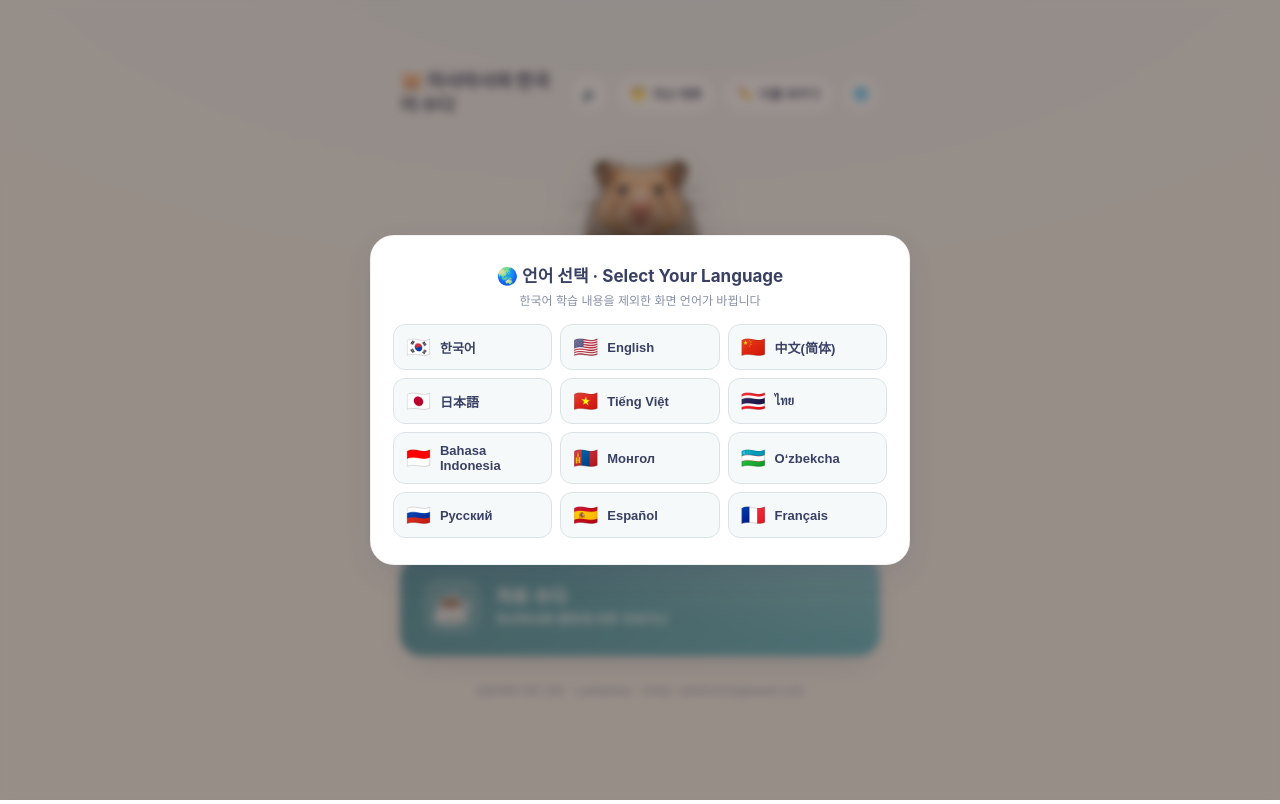
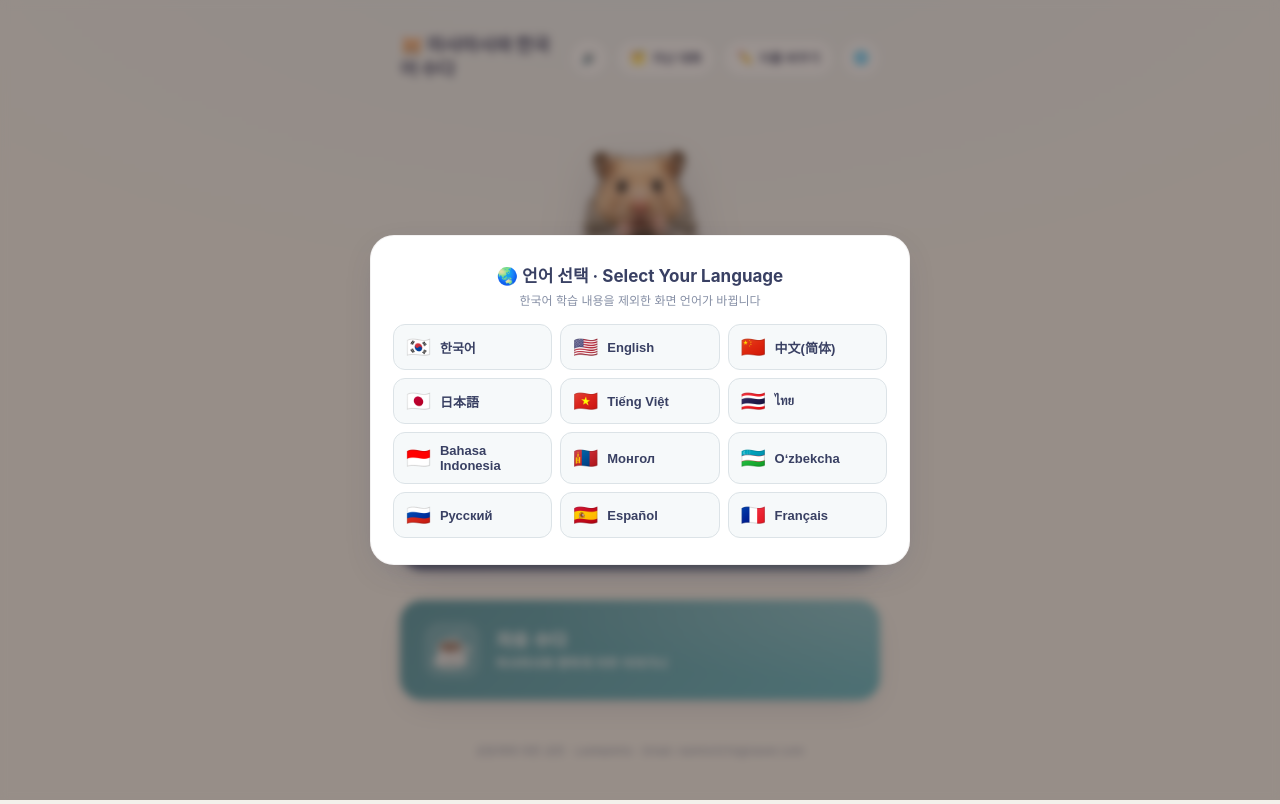
Before and after one commit to aihnamho-hue/LNH_GENAICHATBOT_DIC, a plain HTML site: page templates/index.html in a window 1280 px wide. Drawn offline with Linux system fonts and the light colour scheme.

Commit message:
Add files via upload

```diff
--- a/templates/index.html
+++ b/templates/index.html
@@ -367,10 +367,10 @@
 
         /* ── 홈 화면 ── */
         body[data-screen="home"] { background: radial-gradient(130% 90% at 50% -10%, #E7EDEF 0%, var(--bg) 55%); }
-        .home-screen { flex-direction: column; align-items: center; justify-content: flex-start;
-            width: 100%; max-width: 480px; min-height: 84vh; gap: 14px; position: relative; text-align: center; }
+        .home-screen { flex-direction: column; align-items: center; justify-content: center;
+            width: 100%; max-width: 480px; min-height: 90vh; gap: 30px; position: relative; text-align: center; padding: 14px 0 26px; }
         /* 상단 헤더: 제목(왼쪽) · 버튼(오른쪽) */
-        .home-header { width: 100%; display: flex; align-items: center; justify-content: space-between; gap: 10px; padding-top: 6px; }
+        .home-header { width: 100%; display: flex; align-items: center; justify-content: space-between; gap: 10px; padding-top: 4px; margin-bottom: 4px; }
         .home-title { font-size: 19px; font-weight: 900; margin: 0; color: var(--ink); letter-spacing: -0.4px; text-align: left; line-height: 1.25; }
         .home-top { display: flex; gap: 8px; align-items: center; flex-shrink: 0; }
         .home-top .home-ico { border: 1.5px solid var(--accent-soft); background: rgba(255,255,255,0.7);
@@ -385,10 +385,11 @@
             .home-top .home-ico span:last-child { display: none; }
         }
         /* 마사마사 히어로 — 크게, 원 없이, 통통 튀며 말풍선 */
-        .home-hero { position: relative; margin-top: 4px; display: flex; flex-direction: column; align-items: center; }
+        .home-hero { position: relative; margin: 10px 0; display: flex; flex-direction: column; align-items: center; }
         .home-ham { width: clamp(190px, 52vw, 250px); display: flex; justify-content: center; }
         .home-ham img { width: 100%; display: block; transform-origin: 50% 92%;
-            animation: breathe 3.4s ease-in-out infinite; filter: drop-shadow(0 14px 22px rgba(57,64,99,0.22)); }
+            animation: breathe 3.4s ease-in-out infinite; filter: drop-shadow(0 14px 22px rgba(57,64,99,0.22));
+            transition: opacity 0.22s ease; }
         .home-ham.bounce img { animation: home-hop 0.9s cubic-bezier(.28,.84,.42,1) 2; }
         @keyframes home-hop { 0%,100% { transform: translateY(0) scale(1); } 30% { transform: translateY(-22px) scale(1.03); } 55% { transform: translateY(0) scale(0.99); } }
         .home-bubble { position: absolute; bottom: calc(100% - 14px); left: 50%; transform: translateX(-50%) translateY(6px) scale(0.9);
@@ -398,7 +399,7 @@
         .home-bubble::after { content: ""; position: absolute; top: 100%; left: 50%; transform: translateX(-50%);
             border: 8px solid transparent; border-top-color: #fff; }
         .home-bubble.show { opacity: 1; transform: translateX(-50%) translateY(0) scale(1); }
-        .home-sub { font-size: 15px; color: var(--muted); margin: 0 0 6px; line-height: 1.5; font-weight: 700; }
+        .home-sub { font-size: 16px; color: var(--muted); margin: 0; line-height: 1.5; font-weight: 700; }
         .home-card { width: 100%; display: flex; align-items: center; gap: 16px; text-align: left;
             border: none; border-radius: 22px; padding: 22px 24px; cursor: pointer; position: relative; overflow: hidden;
             box-shadow: var(--shadow); transition: transform 0.16s cubic-bezier(.2,.8,.3,1), box-shadow 0.2s; color: #fff; }
@@ -842,7 +843,7 @@
     <div class="hv-caption" id="hvCaption"></div>
     <div class="hv-controls" id="hvControls"></div>
 </div>
-<!-- 배경음악(BGM) — 대화 연습 중이 아닐 때만 50% 음량으로 재생 -->
+<!-- 배경음악(BGM) — 대화 연습 중이 아닐 때만 30% 음량으로 재생 -->
 <audio id="bgm" src="/static/bgm.mp3" loop preload="auto"></audio>
 <script>
     // 오디오 컨텍스트 분리: 마이크 캡처(16kHz)와 Gemini 응답 재생(24kHz)을
@@ -855,7 +856,7 @@
     let partialTimer = null, partialBusy = false;
 
     /* ── 지연 진단 (📶 서버왕복 · ⬆ 업로드적체 · ⏱ 응답소요) ── */
-    const APP_VERSION = "v24 (2026-07-15)"; // 버전 올릴 때 날짜도 함께 갱신
+    const APP_VERSION = "v25 (2026-07-15)"; // 버전 올릴 때 날짜도 함께 갱신
     console.log("마사마사 클라이언트 " + APP_VERSION);
     let pingTimer = null, lastRtt = null, lastTurnSec = null, userTextAt = null;
     const netStatEl = document.getElementById("netStat");
@@ -1318,9 +1319,21 @@
     setInterval(homeGreetTick, 8500);
     homeHam.addEventListener("click", homeGreetTick);   // 눌러도 인사
 
+    /* ── 홈의 마사마사 이미지를 랜덤으로 계속 교체 ── */
+    const homeHamImg = homeHam.querySelector("img");
+    const HOME_HAM_IMGS = ["/static/ham_idle.png", "/static/ham_smile.png", "/static/ham_surprised.png", "/static/ham_shy.png"];
+    function homeImgTick() {
+        if (document.body.dataset.screen !== "home" || !homeHamImg) return;
+        const others = HOME_HAM_IMGS.filter(s => !homeHamImg.src.endsWith(s));
+        const next = others[Math.floor(Math.random() * others.length)];
+        homeHamImg.style.opacity = "0";           // 살짝 페이드 후 교체
+        setTimeout(() => { homeHamImg.src = next; homeHamImg.style.opacity = "1"; }, 170);
+    }
+    setInterval(homeImgTick, 2600);
+
     /* ── 배경음악(BGM): 대화 연습 중(isConnected)이 아닐 때만 50% 음량 재생 ── */
     const bgm = document.getElementById("bgm");
-    if (bgm) bgm.volume = 0.5;
+    if (bgm) bgm.volume = 0.3;   // 사용자 볼륨의 30%
     let bgmMuted = localStorage.getItem("bgmMuted") === "1";
     let bgmReady = false;
     function updateBgm() {
```
Also changed, not shown: 1 other file.
